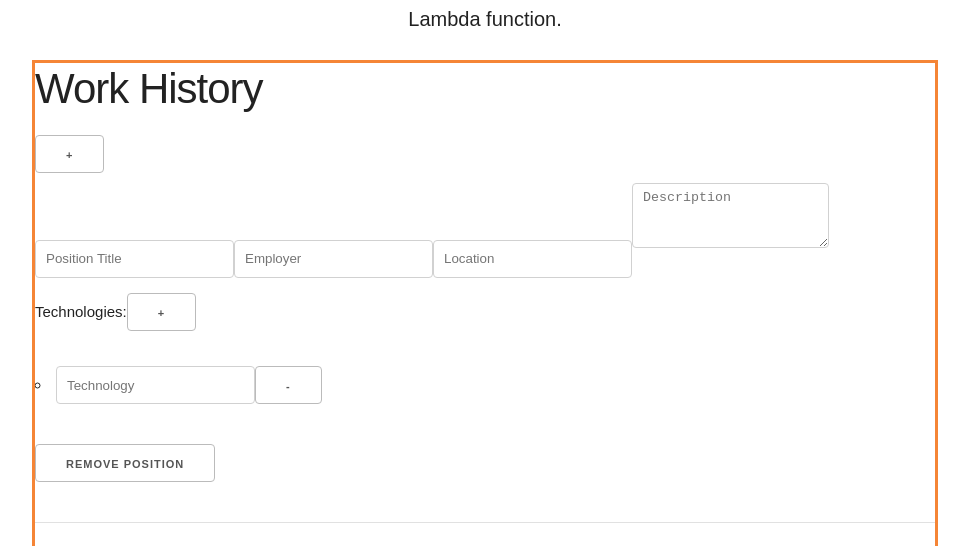
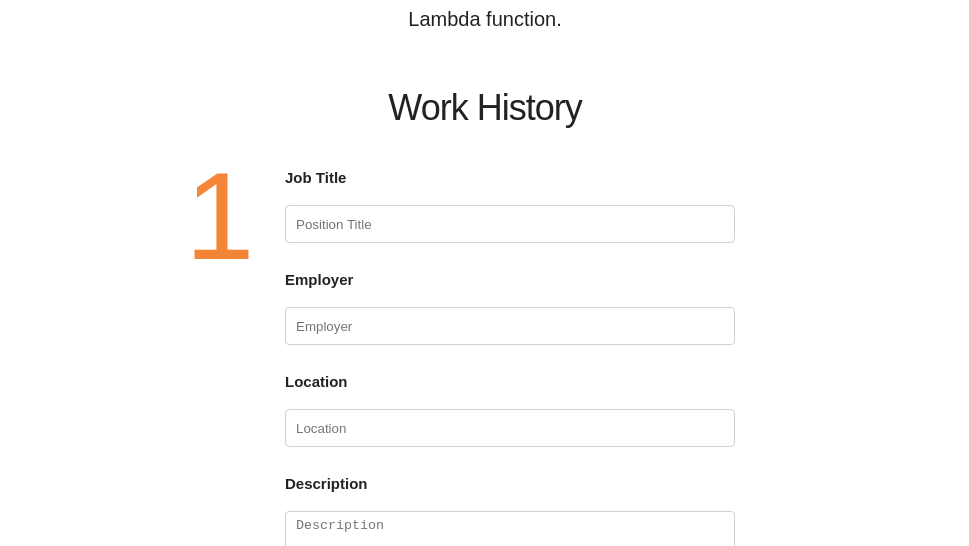
Before and after one commit to cpachomski/lambda_resume, a React (Create React App) app: page / in a window 1280 px wide. Shown: the part 254-800 px from the top of the page, without its empty margins (155-1124 px from the left). Built offline with nearby package versions, Linux system fonts and the light colour scheme.

Commit message:
continue styling!

```diff
--- a/src/components/Form.js
+++ b/src/components/Form.js
@@ -1,17 +1,5 @@
 import React, { Component } from 'react';
 import FormSingle from './FormSingle';
-
-/*
-	var job = {
-		title: String, Text Input
-		employer: String,Text Input
-		location: String, Text Input
-		description: String Text Area
-		technologies:[String] Text Area
-		start: Date, Date Picker
-		end: Date, Date Picker
-	}
-*/
 
 export default class Form extends Component {
 	constructor() {
@@ -24,7 +12,8 @@ export default class Form extends Component {
 		}
 	}
 
-	addPosition() {
+	addPosition(e) {
+		e.preventDefault(e)
 		let newId;
 		if (this.state.history.length > 0) {
 			newId = this.state.history[this.state.history.length - 1].id + 1
@@ -50,21 +39,24 @@ export default class Form extends Component {
 
 		return (
 			<div className='form--container'>
-				<h2>Work History</h2>
-				<div className='form--controls'>
-					<button className="form--add-p"
-							onClick={this.addPosition.bind(this)}>+</button>
-				</div>
+				<div className='form--border'>
+					<h3>Work History</h3>
+
 					<form>
 						{
 							history.map((position, i) => {
 								return (
-								<FormSingle key={position.id} position={position} removePosition={this.removePosition.bind(this)} />
+									<FormSingle key={position.id} position={position} removePosition={this.removePosition.bind(this)} idx={i} />
 								)
 							})
 						}
+						<div className='form--controls'>
+							<button className="form--add-p"
+								onClick={this.addPosition.bind(this)}>Add Position</button>
 							<input type='submit' value='submit'/>
+						</div>
 					</form>
+				</div>
 			</div>
 		)
 	}
--- a/src/components/FormSingle.js
+++ b/src/components/FormSingle.js
@@ -29,20 +29,21 @@ export default class FormSingle extends Component{
 	}
 
 	render() {
-		const {position, removePosition} = this.props
+		const {position, removePosition, idx} = this.props
 
 		return (
 			<div className='form--position'>
+				<span className='form--number'>{idx + 1}</span>
+				<label>Job Title</label>
 				<input type='text' placeholder='Position Title' name='title' />
+				<label>Employer</label>
 				<input type='text' placeholder='Employer' name='employer' />
+				<label>Location</label>
 				<input type='text' placeholder='Location' name='location' />
+				<label>Description</label>
 				<textarea type='text-area' placeholder='Description' name='description' />
 				<ul className='form--technologies'>
-					<p>Technologies:
-					<button className="form--add-tech"
-							value={[position.id]}
-							onClick={this.addTechnology.bind(this)}>+</button>
-					</p>
+					<label>Technologies</label>
 					{
 						this.state.techs.map((tech) => {
 							return (
@@ -54,12 +55,16 @@ export default class FormSingle extends Component{
 							)
 						})
 					}
+					<div className='form--technology-controls'>
+						<button className="form--add-tech"
+								value={[position.id]}
+								onClick={this.addTechnology.bind(this)}>Add Tech &nbsp; &nbsp;+</button>
+					</div>
 				</ul>
 					<button className='form--remove-position'
 									value={position.id}
 									onClick={removePosition.bind(this)}>remove position</button>
 
-				<hr/>
 			</div>
 		)
 	}
--- a/src/index.css
+++ b/src/index.css
@@ -22,9 +22,75 @@ body {
 	vertical-align: middle;
 }
 
-.form--container {
-	max-width: 900px;
-	border: 3px solid #F58536;
-	margin: 25px auto;
-	overflow: hidden;
+hr {
+	border-top-color: #f58536;
 }
+
+.form--border {
+	max-width: 500px;
+	margin: 50px auto;
+}
+
+.form--position {
+	position: relative;
+	padding-left: 50px;
+}
+
+.form--position .form--number {
+	position: absolute;
+	color: #f58536;
+	left: -50px;
+	top: -50px;
+	font-size: 125px;
+}
+
+.form--border > h3 {
+	text-align: center;
+	padding-bottom: 15px;
+}
+
+.form--position input,
+.form--position textarea {
+	display: block;
+	width: 100%;
+	max-width: 100%;
+	margin: 15px auto 25px;
+
+}
+
+.form--technology {
+	display: flex;
+	flex-direction: row;
+	align-items: center;
+	justify-content: space-between;
+}
+
+.form--technology input {
+	width: 80%;
+	margin: 0px;
+	margin-left: 0px;
+}
+
+.form--technology button {
+	width: 15%;
+	margin-bottom: 0px;
+
+}
+
+.form--technology-controls {
+	display: flex;
+	justify-content: flex-end;
+	align-items: center;
+}
+
+
+
+input:focus,
+textarea:focus,
+button:focus {
+	border: 1px solid #f58536 !important;
+}
+
+li {
+	list-style: none;
+}
```
Lines whose indentation alone changed are shown as unchanged.
